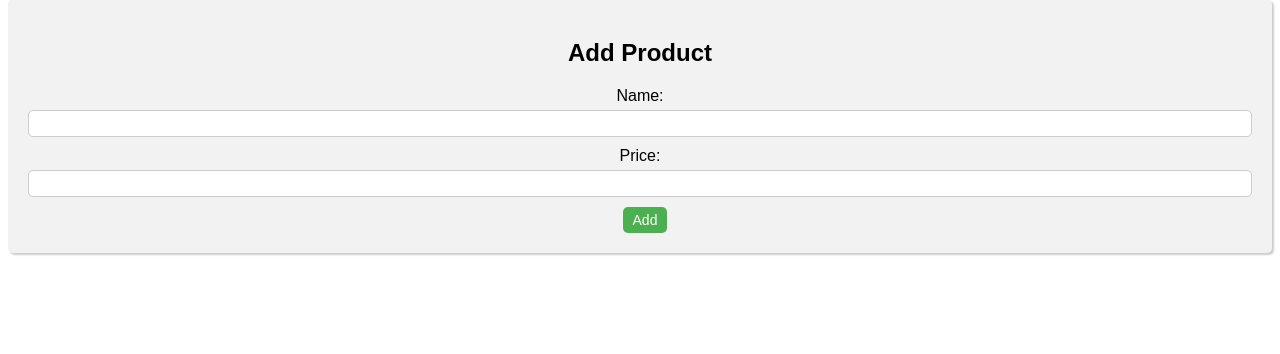
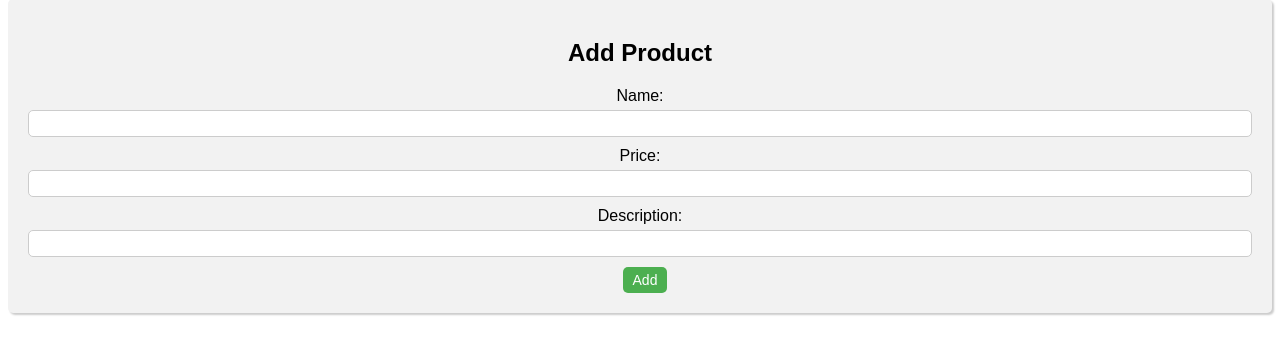
Before and after one commit to DevDiegoV/supabase02, a plain HTML site: page index.html in a window 1280 px wide. Shown: the part 78-432 px from the top of the page. Drawn offline with Linux system fonts and the light colour scheme; no server answers.

Commit message:
description field increased

```diff
--- a/index.html
+++ b/index.html
@@ -13,6 +13,8 @@
     <input type="text" id="name" name="name" required>
     <label for="price">Price:</label>
     <input type="number" id="price" name="price" required step="0.01">
+    <label for="desc">Description:</label>
+    <input type="text" id="desc" name="desc" required>
     <button type="submit">Add</button>
   </form>
 
```
